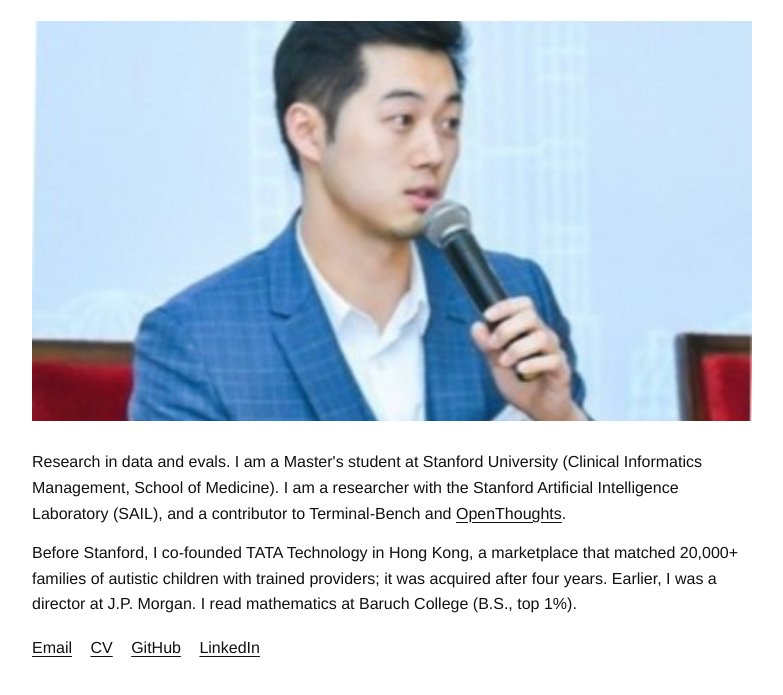
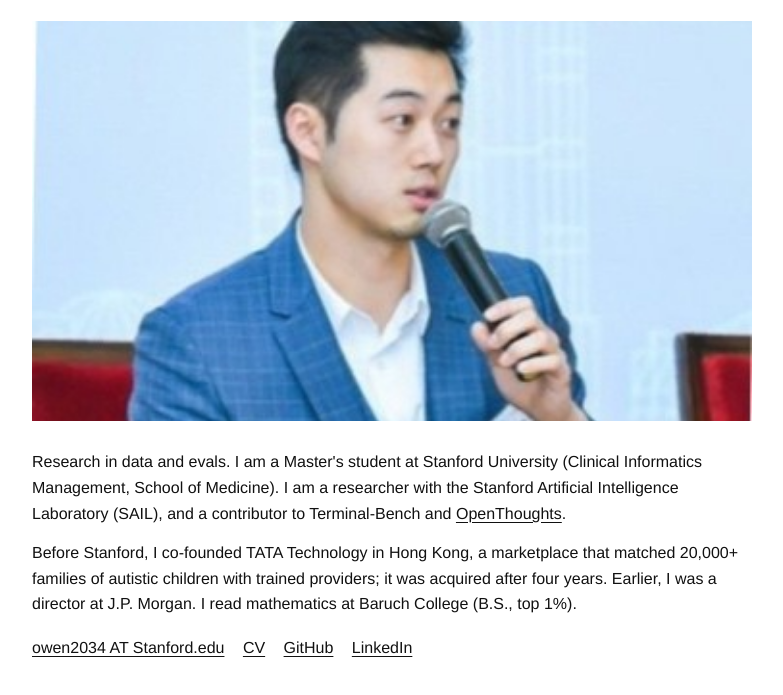
Before and after one commit to owenyliu/owenyliu.github.io, a plain HTML site: page index.html in a window 1280 px wide. Shown: the part 105-800 px from the top of the page, without its empty margins (248-1031 px from the left). Drawn offline with Linux system fonts and the light colour scheme.

Commit message:
Show email address in contact links

```diff
--- a/index.html
+++ b/index.html
@@ -44,7 +44,7 @@
   <p>Before Stanford, I co-founded TATA Technology in Hong Kong, a marketplace that matched 20,000+ families of autistic children with trained providers; it was acquired after four years. Earlier, I was a director at J.P. Morgan. I read mathematics at Baruch College (B.S., top 1%).</p>
 
   <p class="links">
-    <a href="mailto:owen2034@stanford.edu">Email</a>
+    <a href="mailto:owen2034@stanford.edu">owen2034 AT Stanford.edu</a>
     <a href="Owen_Liu_CV.pdf">CV</a>
     <a href="https://github.com/owenyliu">GitHub</a>
     <a href="https://www.linkedin.com/in/owenliu">LinkedIn</a>
```
